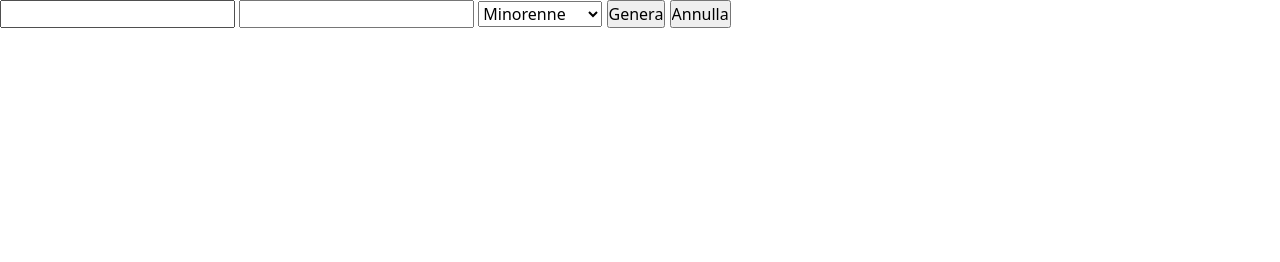
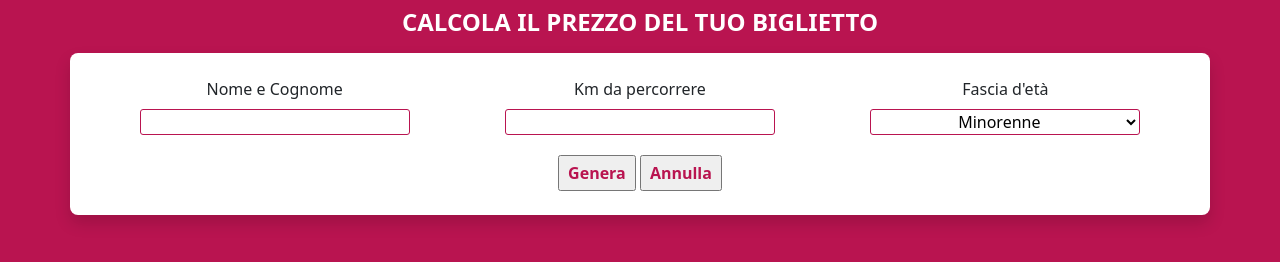
Before and after one commit to LeoneCarmelo/js-biglietto-treno-form, a plain HTML site: page index.html in a window 1280 px wide. Drawn offline with nearby package versions, Linux system fonts and the light colour scheme.

Commit message:
Add style on Form

```diff
--- a/assets/css/style.css
+++ b/assets/css/style.css
@@ -4,5 +4,35 @@
     margin: 0;
     box-sizing: border-box;
 }
+/* #endregion Reset */
 
-/* #endregion Reset */
+/* #region Color */
+:root {
+    --body: #b91450;
+    --ticket: #808080;
+}
+/* #endregion Color */
+
+
+/* #region Common */
+body {
+    background: var(--body);
+}
+/* #endregion Common */
+/* #region Form */
+input[id="name"], input[id="km"], select {
+    width: 80%;
+    text-align: center;
+    border: 1px solid var(--body);
+    border-radius: 3px;
+}
+
+.col-12 input {
+    color: var(--body);
+}
+
+/* #endregion Form */
+
+/* #region Ticket */
+
+/* #endregion Ticket */
--- a/assets/js/main.js
+++ b/assets/js/main.js
@@ -48,4 +48,6 @@ btnEl.addEventListener('click', function() {
 resetEl.addEventListener('click', function() {
     nameEl.value = ''
     kmEl.value = ''
+    ticketEl.innerHTML = ''
+    ticketName.innerHTML = ''
 })
--- a/index.html
+++ b/index.html
@@ -4,21 +4,45 @@
     <meta charset="UTF-8">
     <meta http-equiv="X-UA-Compatible" content="IE=edge">
     <meta name="viewport" content="width=device-width, initial-scale=1.0">
+    <link rel="stylesheet" href="https://cdn.jsdelivr.net/npm/bootstrap@5.2.3/dist/css/bootstrap.min.css">
     <link rel="stylesheet" href="./assets/css/style.css">
-    <link rel="stylesheet" href=" 	https://cdn.jsdelivr.net/npm/bootstrap@5.2.3/dist/css/bootstrap.min.css">
     <title>Train tickets</title>
 </head>
 <body>
     <!-- Form -->
+
+    <div class="container">
+        <div class="row">
+            <div class="col text-center">
+                <h1 class="text-white fw-bold text-uppercase fs-4 py-2">Calcola il prezzo del tuo biglietto</h1>
+                <div class="row gap-1 justify-content-center bg-white p-4 rounded-3 shadow">
+                    <div class="col">
+                        <label class="pb-2" for="name">Nome e Cognome</label>
                         <input id="name" type="text">
+                    </div>
+                    <div class="col">
+                        <label class="pb-2" for="km">Km da percorrere</label>
                         <input id="km" type="text">
-    <select name="" id="age">
+                    </div>
+                    <div class="col">
+                        <label class="pb-2 d-block" for="age">Fascia d'età</label>
+                        <select class="bg-white" name="" id="age">
                         <option value="18">Minorenne</option>
                         <option value="Maggiorenne">Maggiorenne</option>
                         <option value="65">Over 65</option>
                     </select>
-    <input type="button" value="Genera">
-    <input type="reset" value="Annulla">
+                    </div>
+                    <div class="col-12 mt-3">
+                        <input class="py-1 px-2 fw-bold" type="button" value="Genera">
+                        <input class="py-1 px-2 fw-bold" type="reset" value="Annulla">
+                    </div>
+                </div>
+
+
+            </div>
+        </div>
+    </div>
+
 
     <!-- Ticket -->
     <span></span>
```
Lines whose indentation alone changed are shown as unchanged.
